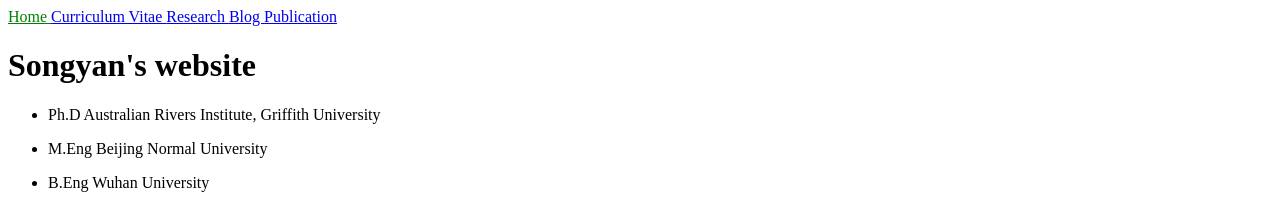
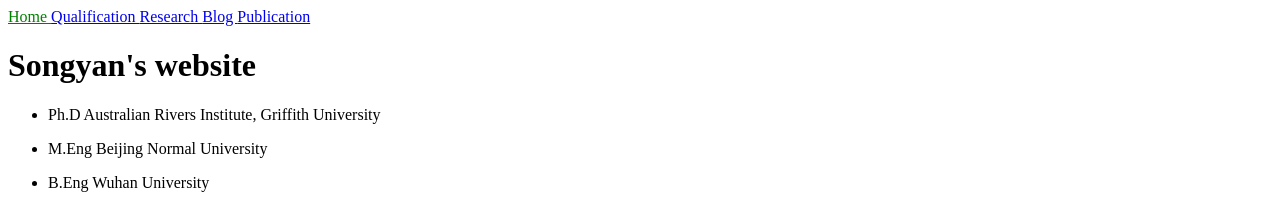
Before and after one commit to SongyanYu/SongyanYu.github.io, a Jekyll site: the page built from index.html, in a window 1280 px wide. Shown: the top 200 px of the page. Built offline with Jekyll 4.4.1, drawn with Linux system fonts in a browser that asks for light colours.

Commit message:
change cv to qualificaiton

```diff
--- a/_data/navigation.yml
+++ b/_data/navigation.yml
@@ -1,7 +1,7 @@
 - name: Home
   link: /
-- name: Curriculum Vitae
-  link: /cv.html
+- name: Qualification
+  link: /qualification.html
 - name: Research
   link: research.html
 - name: Blog
```
